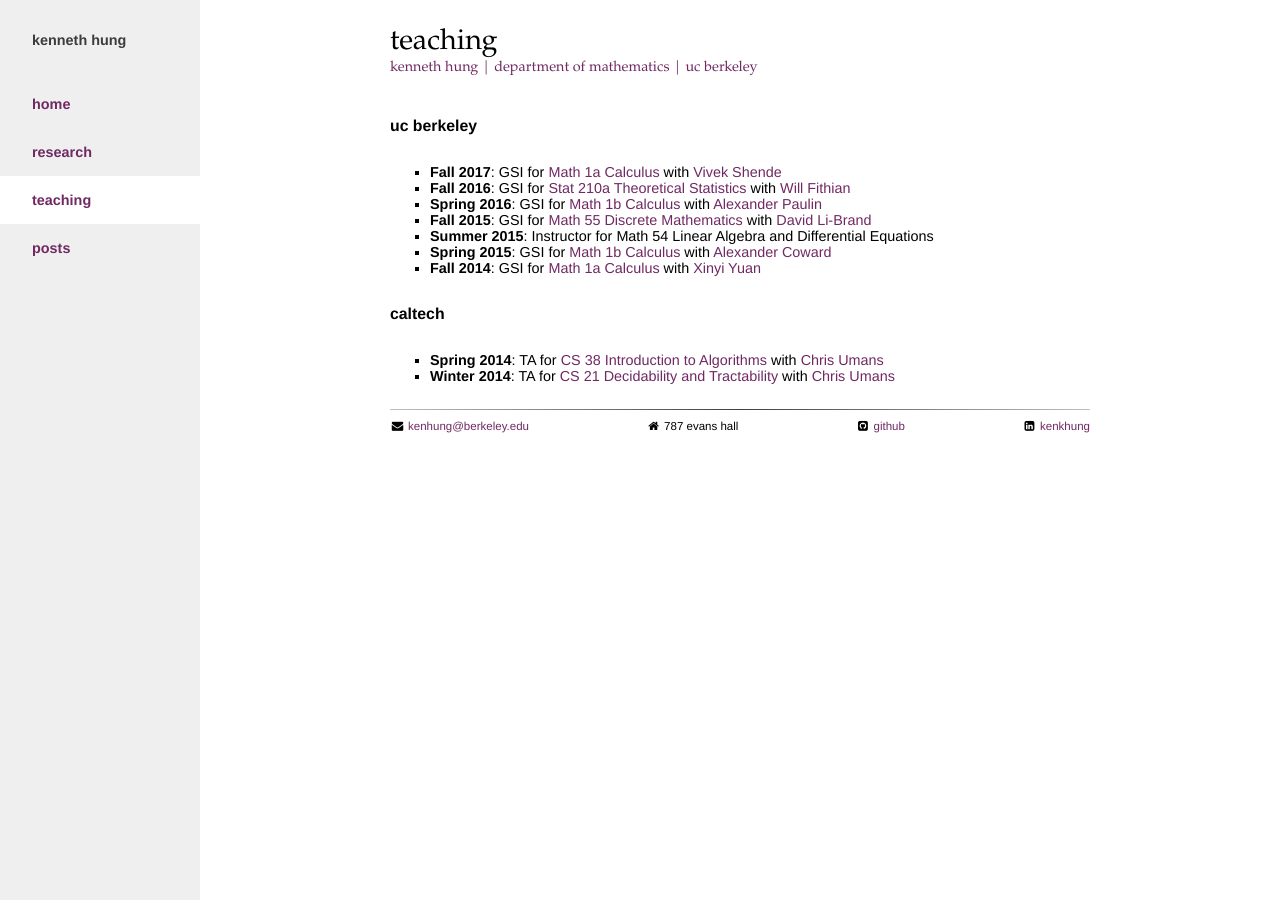
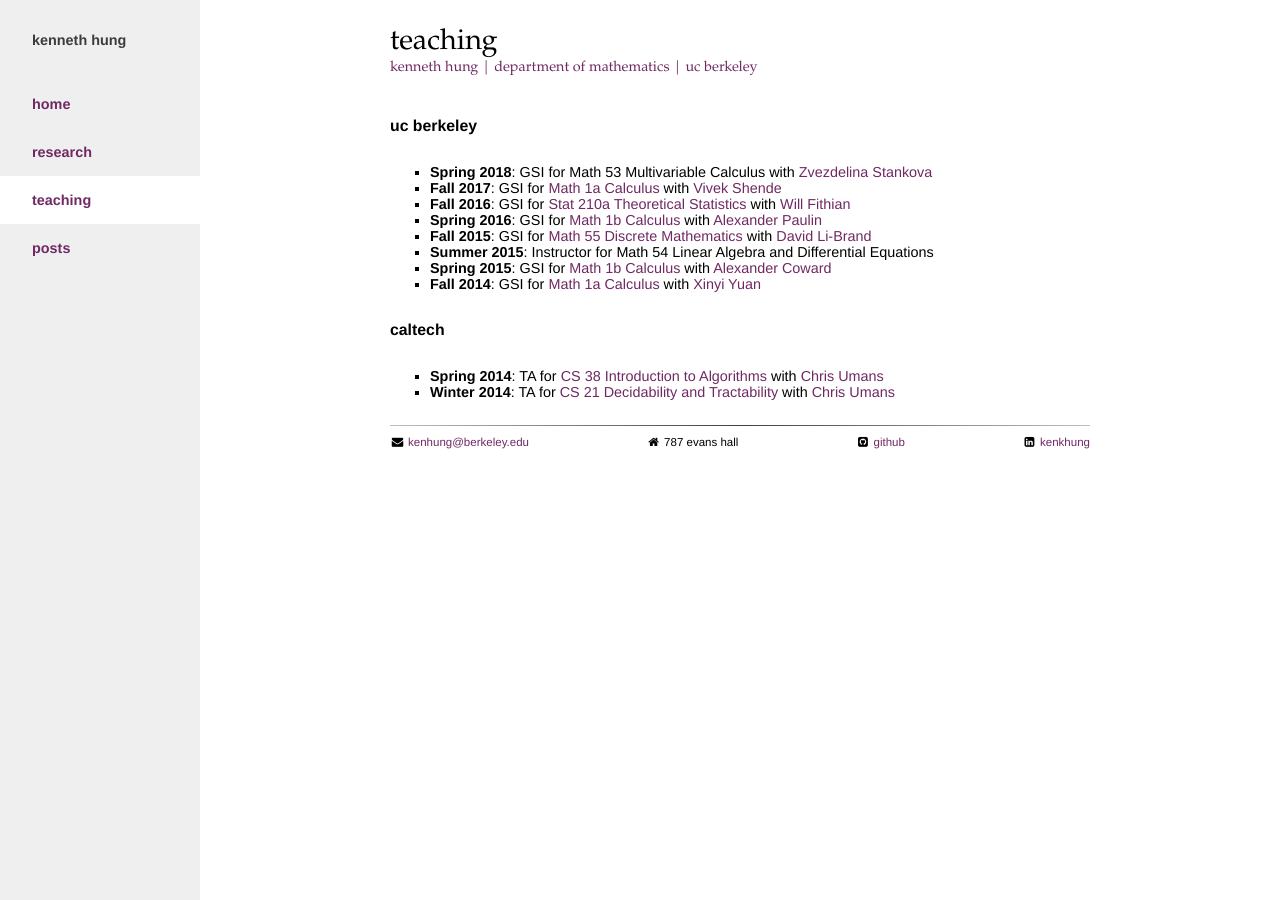
Before and after one commit to yiqunchen/kenhungkk.github.io, a Jekyll site: the page built from teaching.md, in a window 1280 px wide. Built offline with Jekyll 4.4.1, drawn with Linux system fonts in a browser that asks for light colours; nearby versions of some CDN libraries.

Commit message:
teaching updated

```diff
--- a/teaching.md
+++ b/teaching.md
@@ -5,6 +5,7 @@ navigation_weight: 2
 ---
 # UC Berkeley
 
+- **Spring 2018**: GSI for Math 53 Multivariable Calculus with [Zvezdelina Stankova](https://math.berkeley.edu/~stankova/)
 - **Fall 2017**: GSI for [Math 1a Calculus](https://math.berkeley.edu/~vivek/1A.html) with [Vivek Shende](https://math.berkeley.edu/~vivek/)
 - **Fall 2016**: GSI for [Stat 210a Theoretical Statistics](http://www.stat.berkeley.edu/~wfithian/courses/stat210a/) with [Will Fithian](http://www.stat.berkeley.edu/~wfithian/index.html)
 - **Spring 2016**: GSI for [Math 1b Calculus](https://math.berkeley.edu/~apaulin/1B_001%20%28Spring%202016%29.html) with [Alexander Paulin](https://math.berkeley.edu/~apaulin/)
```
